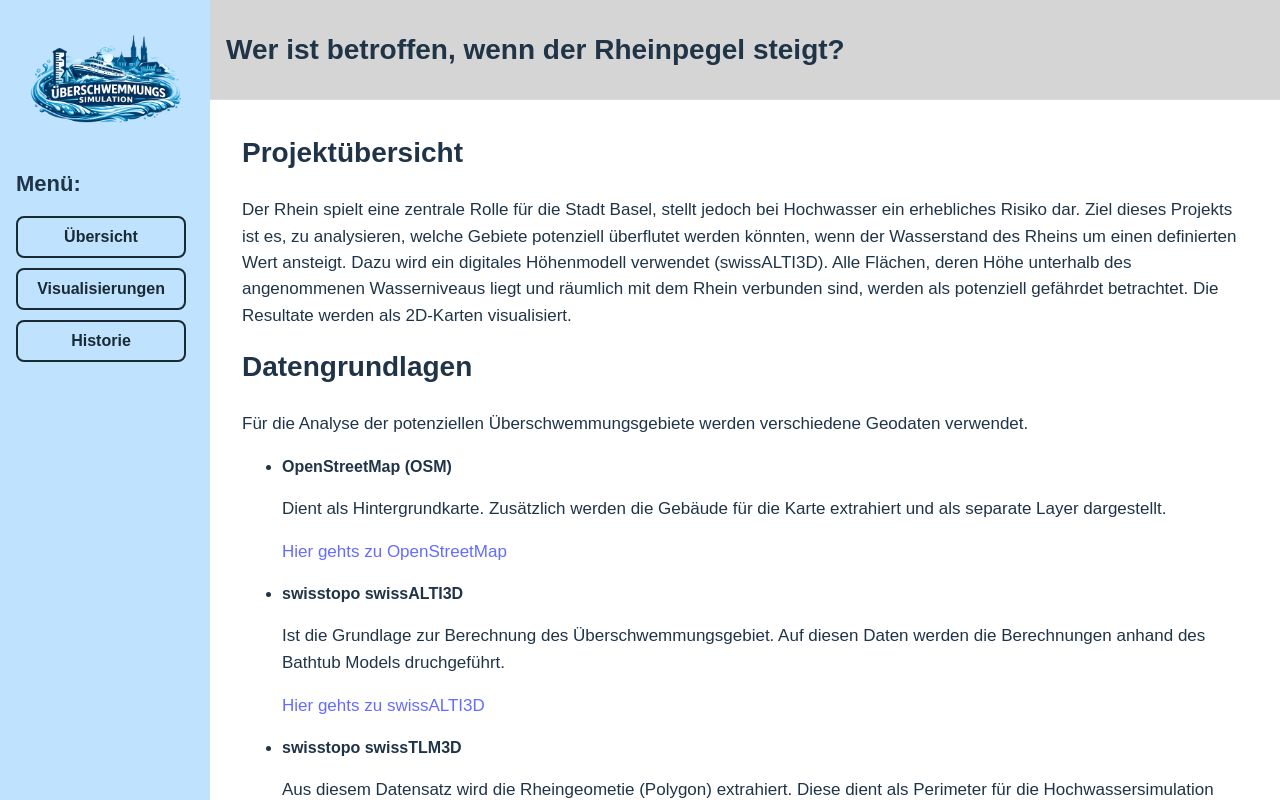
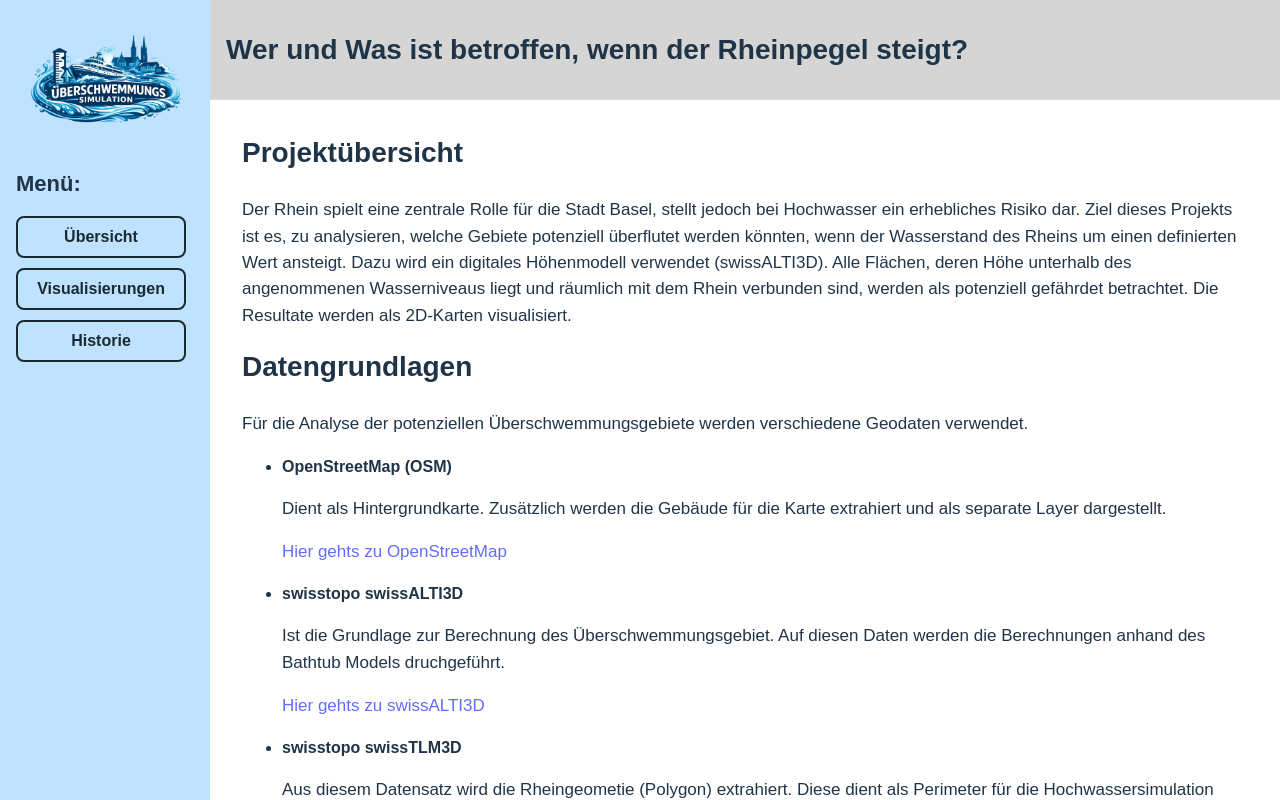
Before and after one commit to Aurelia-ew/Ueberschwemmung_Rhein, a React (Vite) app in the folder Frontend/my-app/: page / in a window 1280 px wide. Shown: the top 800 px of the page. Built offline with nearby package versions, Linux system fonts and the light colour scheme.

Commit message:
Titel Webseite angepasst

```diff
--- a/Frontend/my-app/src/App.jsx
+++ b/Frontend/my-app/src/App.jsx
@@ -44,7 +44,7 @@ export default function App() {
 
       <div className="right-side">
         <header className="page-header">
-          <h1>Wer ist betroffen, wenn der Rheinpegel steigt?</h1>
+          <h1>Wer und Was ist betroffen, wenn der Rheinpegel steigt?</h1>
         </header>
 
         <main className="main">
```
